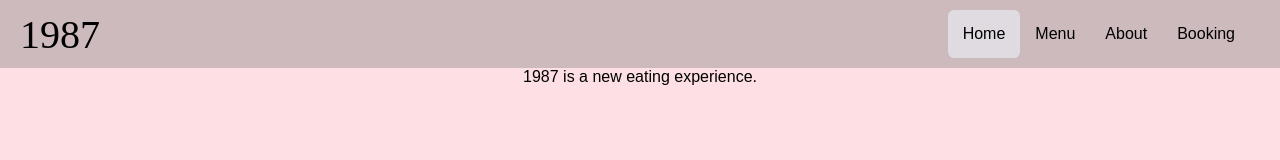
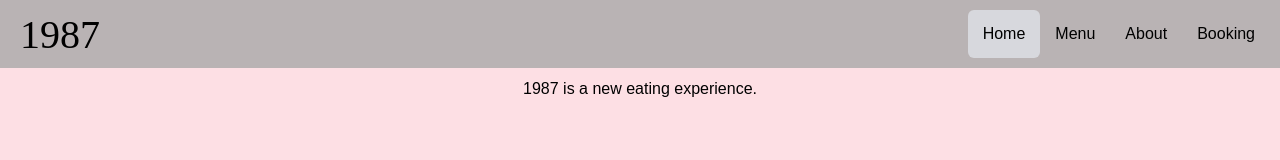
Before and after one commit to rob-carruthers/restaurant, a plain HTML site: page index.html in a window 1280 px wide. Drawn offline with Linux system fonts and the light colour scheme; a web font is replaced by a local one.

Commit message:
Fix header to top of viewport

```diff
--- a/style.css
+++ b/style.css
@@ -14,11 +14,13 @@ hr {
 }
 
 #header {
-    background-color: rgba(128, 128, 128, 0.394);
+    background-color: rgba(168, 168, 168, 0.8);
     display: flex;
     justify-content: space-between;
     align-items: center;
     padding: 10px;
+    position: fixed;
+    width: 100%;
 }
 
 #navBar {
@@ -49,6 +51,7 @@ hr {
 #content {
     display: flex;
     justify-content: center;
+    padding-top: 80px;
 }
 
 #menuDiv {
```
